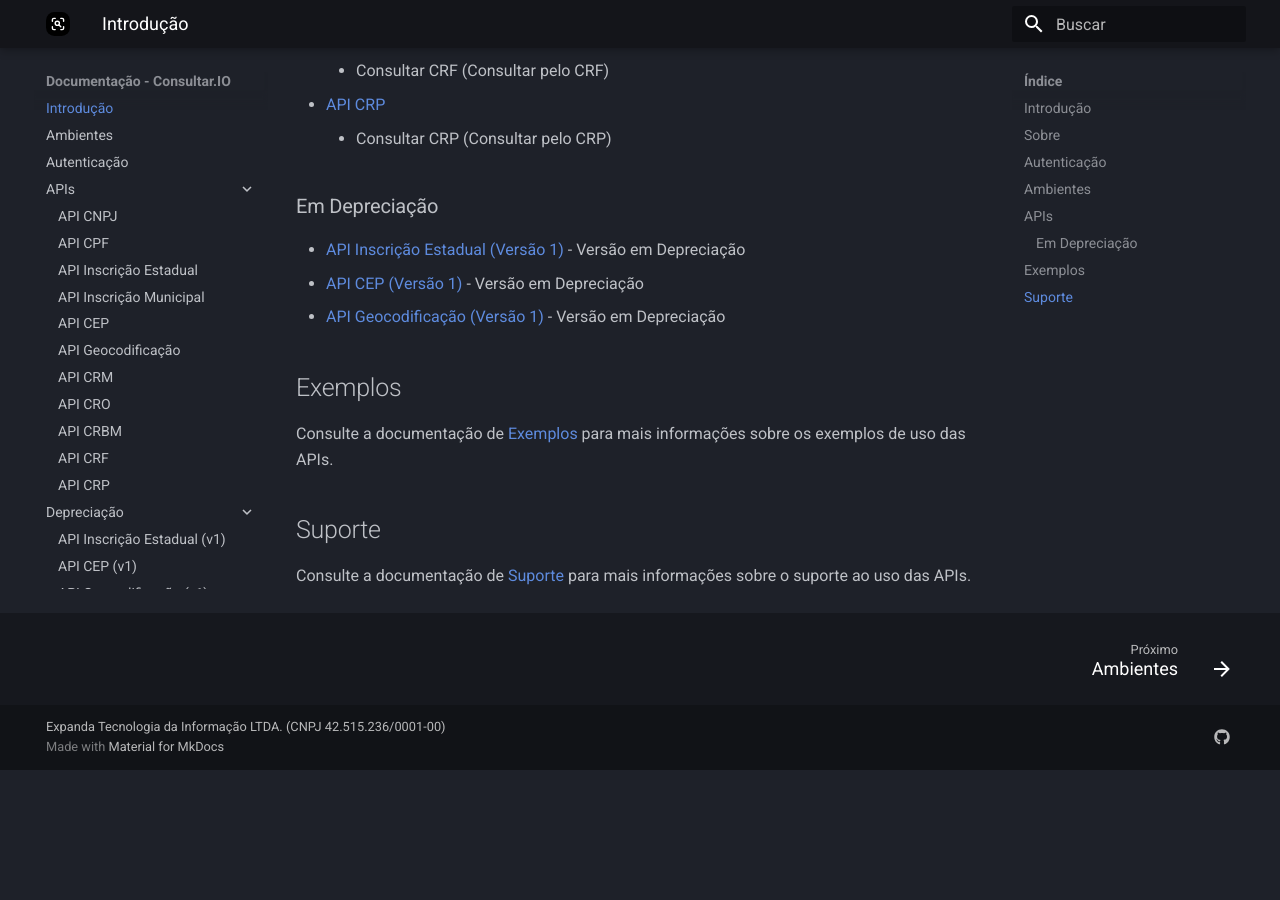
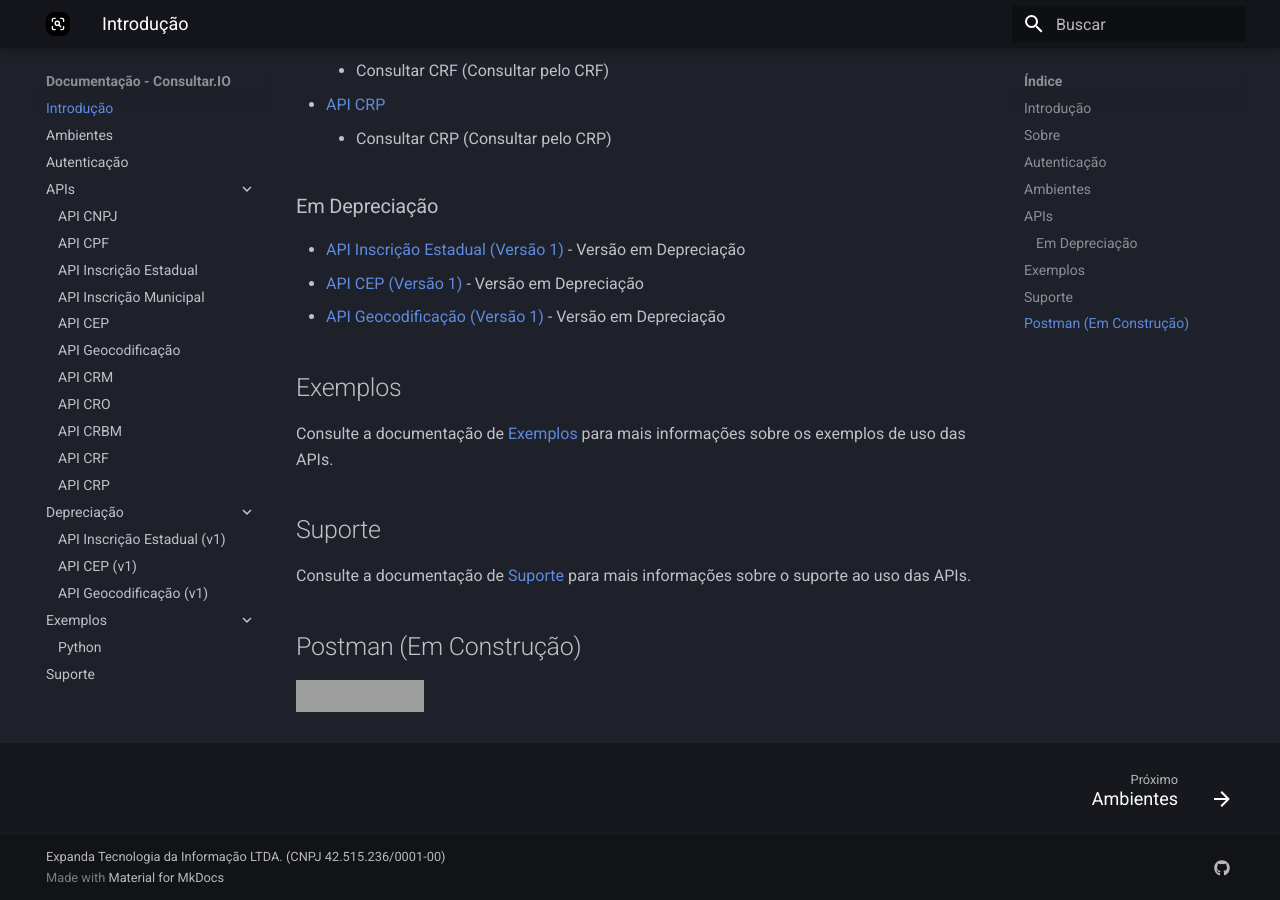
Before and after one commit to consultar-io/docs, an MkDocs documentation site: the page built from docs/index.md, in a window 1280 px wide and 900 px high, scrolled down 1664 px. Built offline with MkDocs 1.6.1 and Material for MkDocs 9.7.7, drawn with Linux system fonts in a browser that asks for light colours; before the commit the page ends 2434 px from its top, so only the background shows below that; grey boxes are pictures that could not be loaded.

Commit message:
Add Postman integration section to API documentation with a "Run In Postman" button for easier access to API collections.

```diff
--- a/docs/index.md
+++ b/docs/index.md
@@ -64,3 +64,7 @@ Consulte a documentação de [Exemplos](./exemplos/index.md) para mais informaç
 ## Suporte
 
 Consulte a documentação de [Suporte](./suporte.md) para mais informações sobre o suporte ao uso das APIs.
+
+## Postman (Em Construção)
+
+[<img src="https://run.pstmn.io/button.svg" alt="Run In Postman" style="width: 128px; height: 32px;">](https://god.gw.postman.com/run-collection/49657121-67b8bdd6-d2a3-4670-919d-23be3058fa49?action=collection%2Ffork&source=rip_markdown&collection-url=entityId%3D49657121-67b8bdd6-d2a3-4670-919d-23be3058fa49%26entityType%3Dcollection%26workspaceId%3Daff38029-3b6a-4292-a751-b410e14cec19)
```
